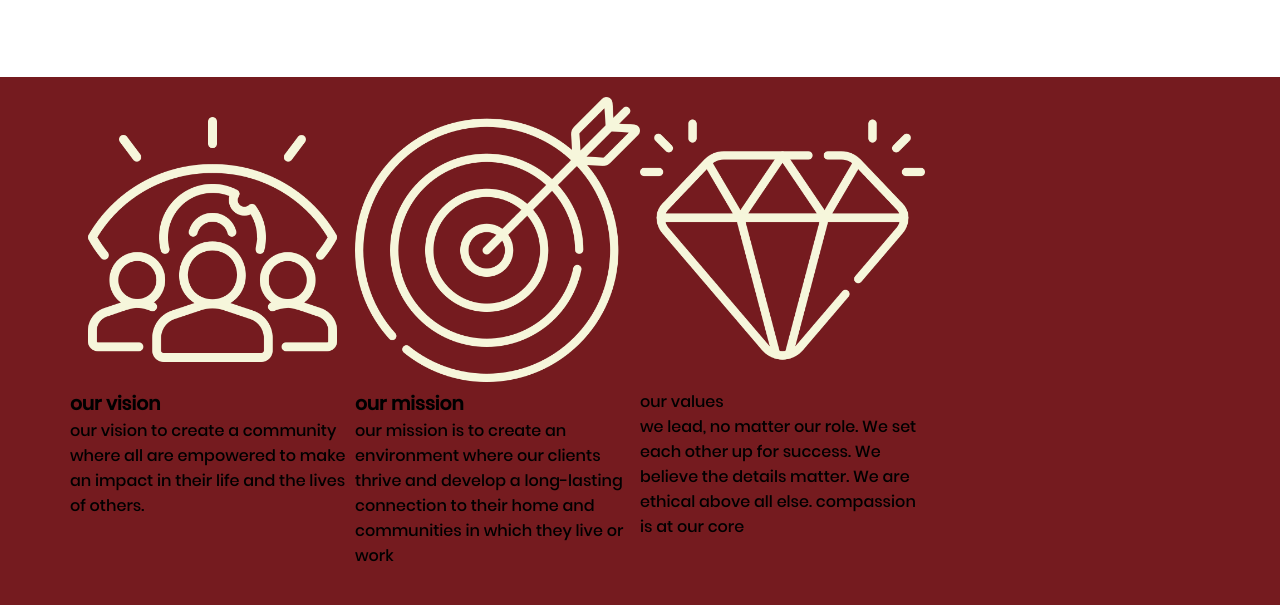
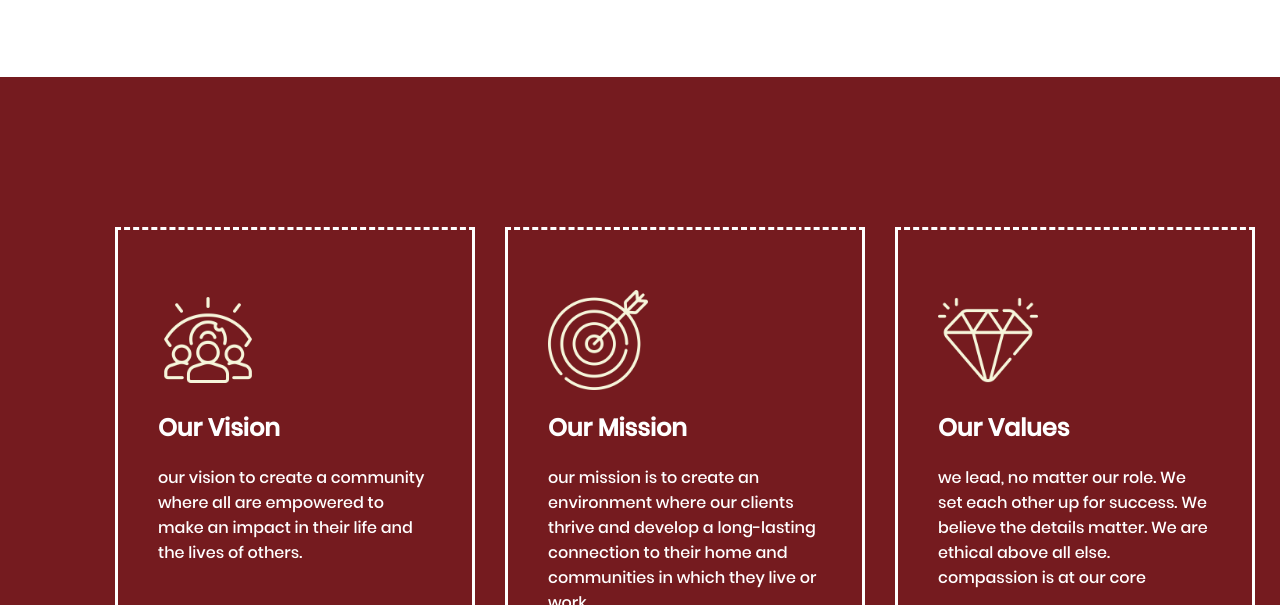
Before and after one commit to MoatazZewin/future-house, a plain HTML site: page index.html in a window 1280 px wide. Shown: the part 2888-3493 px from the top of the page. Drawn offline with nearby package versions, Linux system fonts and the light colour scheme.

Commit message:
our vision

```diff
--- a/css/main.css
+++ b/css/main.css
@@ -56,6 +56,7 @@ header {
 }
 
 header.sticky {
+  border-bottom: 1px solid white;
   position: fixed;
   left: 0;
   top: 0;
@@ -572,17 +573,40 @@ header button[aria-expanded="true"] span::after {
 
 /* Start vision section */
 .our-vision {
-  padding: 20px;
+  padding: 150px 100px;
   background-color: var(--main-color);
+  margin-bottom: 100px;
+}
+
+@media (max-width: 1150px) {
+  .our-vision {
+    padding: 150px 10px;
+  }
 }
 
 .our-vision .container ul {
   display: grid;
-  grid-template-columns: repeat(auto-fill, minmax(250px, 1fr));
+  grid-template-columns: repeat(auto-fit, minmax(250px, 1fr));
+  color: white;
+  gap: 30px;
+}
+
+.our-vision .container ul li {
+  border: 3px solid white;
+  padding: 60px 40px;
+  display: flex;
+  flex-direction: column;
+  gap: 20px;
+  border-top-style: dashed;
 }
 
 .our-vision .container ul li img {
-  width: 100%;
+  width: 100px;
+}
+
+.our-vision .container ul li h3 {
+  font-size: 1.5rem;
+  text-transform: capitalize;
 }
 /* End vision section */
 
--- a/index.html
+++ b/index.html
@@ -223,7 +223,7 @@
           </li>
           <li class="values">
             <img src="images/v3.png" alt="icon" />
-            <p>our values</p>
+            <h3>our values</h3>
             <p>
               we lead, no matter our role. We set each other up for success. We
               believe the details matter. We are ethical above all else.
```
